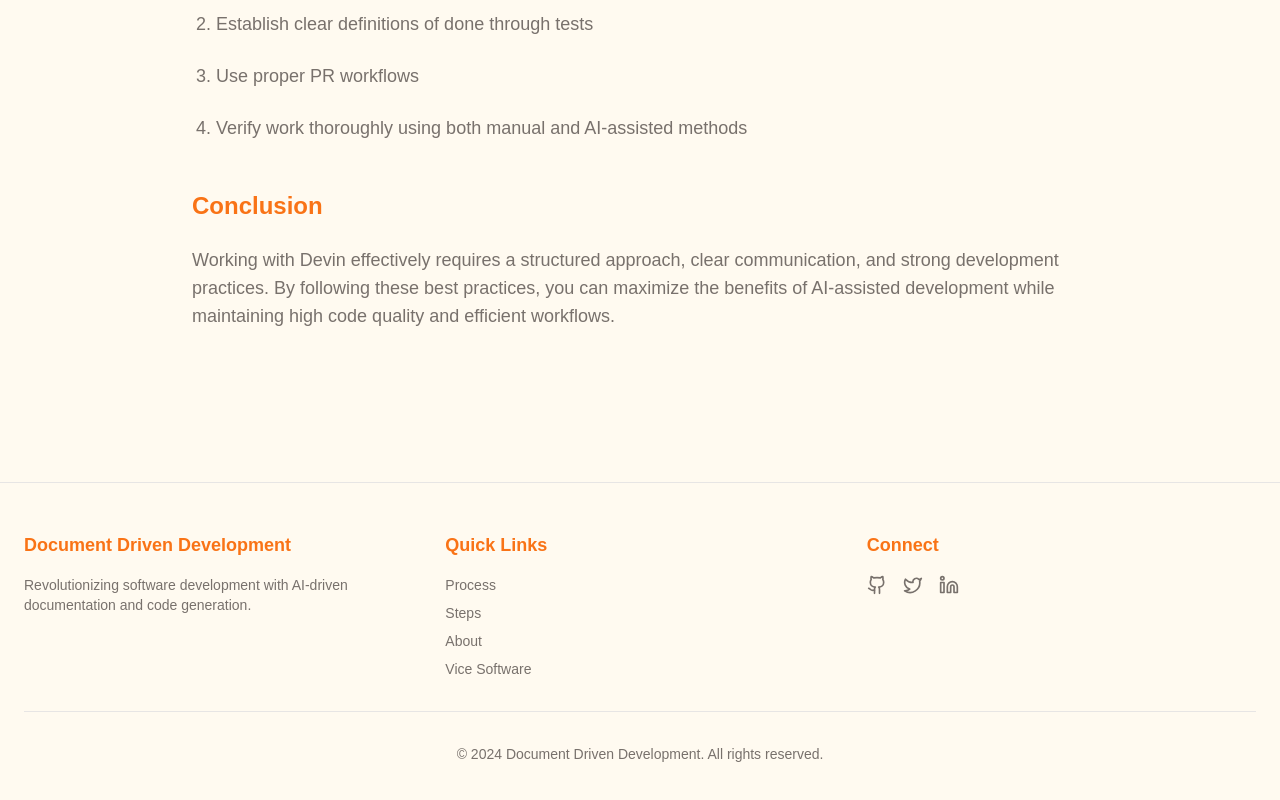
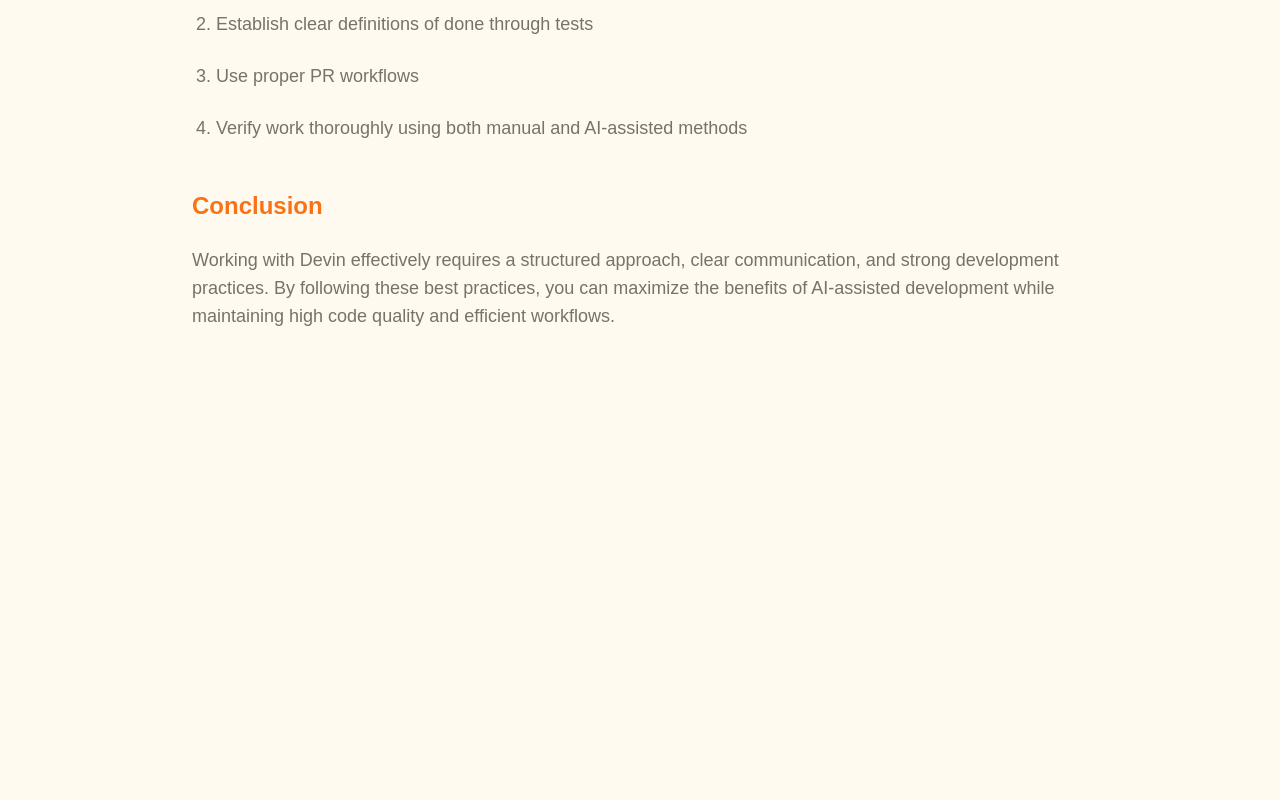
Before and after one commit to vicesoftware/doc-driven-dev, a Next.js app: page /articles/devin-best-practices in a window 1280 px wide. Shown: the part 3243-4043 px from the top of the page. After the commit the page ends 3725 px from the top, so only its background shows below. Built offline with nearby package versions, Linux system fonts and the light colour scheme; a web font is replaced by a local one.

Commit message:
fix: remove footer from articles layout
- Remove Footer from articles layout to prevent duplicate footers
- Let individual article pages handle their own footers

```diff
--- a/app/articles/layout.tsx
+++ b/app/articles/layout.tsx
@@ -1,6 +1,5 @@
 import { Metadata } from 'next'
 import Header from '@/components/Header'
-import Footer from '@/components/Footer'
 
 export const metadata: Metadata = {
   title: 'Articles | Doc Driven Dev',
@@ -18,7 +17,6 @@ export default function ArticlesLayout({
       <main className="container mx-auto px-4">
         {children}
       </main>
-      <Footer />
     </div>
   )
 }
```
